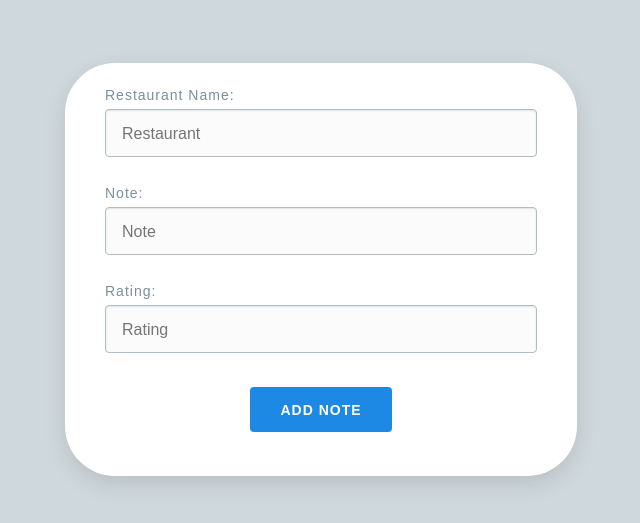
After one commit to omanduj/Dinner-Box, a Django app: page /user/create-notes in a window 1280 px wide. The commit adds this page. Shown: the top 523 px of the page, without its empty margins (319-959 px from the left). Run offline with Django 3.2, Linux system fonts and the light colour scheme; some web fonts are replaced.

Commit message:
Starts Adding note functionality

```diff
--- a/food_proj/food_app/food_app/urls.py
+++ b/food_proj/food_app/food_app/urls.py
@@ -18,7 +18,8 @@ from django.urls import path
 
 from get_food.views import display
 from users_token.views import index, token_login, public, auth
-from users.views import home, signup, login, signout
+from users.views import home, signup, login, signout, food_random_picker
+from notes.views import create_note
 
 urlpatterns = [
     path('admin/', admin.site.urls),
@@ -31,6 +32,11 @@ urlpatterns = [
     path('token/login/', token_login),                  #used to save user token info and display token - POST
 
     path('user/signup/', signup),
-    path('user/login/', login),
-    path('user/signout', signout)
+    path('user/signout', signout),
+    path('user/dashboard/', login),
+    path('user/notes', login),
+
+    path('user/create-notes', create_note),
+
+    path('user/foodpicker', food_random_picker)
 ]
--- a/food_proj/food_app/notes/views.py
+++ b/food_proj/food_app/notes/views.py
@@ -1,3 +1,14 @@
 from django.shortcuts import render
+from users.db_operations import add_note
+# Create your views here.
 
-# Create your views here.
+def create_note(request):
+    if request.method == "GET":
+        return render(request, 'create_note.html')
+    if request.method == "POST":
+        name = request.POST.get('restaurant')
+        note = request.POST.get('restaurant_note')
+        rating = request.POST.get('personal_rating')
+        email = request.session['user']['email']
+        add_note(email, name, note, rating)
+        return render(request, 'create_note.html')
--- a/food_proj/food_app/users/db_operations.py
+++ b/food_proj/food_app/users/db_operations.py
@@ -5,18 +5,28 @@ db = (
     client.users
 )
 
-def find_one_user(username):
-    if db.users.find_one({"email": username}):
+#--------------------------- Users ---------------------#
+
+def find_one_user(email):
+    if db.users.find_one({"email": email}):
         return True
     return False
 
-def insert_one_user(username):
-    if db.users.insert_one(username):
+def insert_one_user(email):
+    if db.users.insert_one(email):
         return True
     return False
 
-def get_one_user(username):
-    if db.users.find_one({"email": username}):
-        user = db.users.find_one({"email": username})
+def get_one_user(email):
+    if db.users.find_one({"email": email}):
+        user = db.users.find_one({"email": email})
         return user
     return False
+
+#--------------------------- Notes ---------------------#
+
+def add_note(email, name, note, rating):
+    #check if note with restaurant already exists, if it does  notify the user
+    if db.users.update({'email': email}, {'$set': {'Notes.{}'.format(name): {'note': note, 'rating': rating}}}):
+        return 'Note Added'
+    return 'Note Was Not Added'
--- /dev/null
+++ b/food_proj/food_app/users/templates/create_note.html
@@ -0,0 +1,24 @@
+{% extends 'base.html' %}
+
+{% block content %}
+    <!-- <div class='card_cover'> -->
+        <div class='card2'>
+            <form action='/user/create-notes' method='POST'>
+                {% csrf_token %}
+                <label for='restaurant'>Restaurant Name: </label>
+                <input type='restaurant' name='restaurant' placeholder='Restaurant' class='field' required>
+
+                <label for='restaurant_note'>Note: </label>
+                <input type='restaurant_note' name='restaurant_note' placeholder='Note' class='field' required>
+
+                <label for='personal_rating'>Rating: </label>
+                <input type='personal_rating' name='personal_rating' placeholder='Rating' class='field' required>
+
+                <input type='submit' value='Add Note' class='btn'>
+
+                <div class='center' id='token_value'>
+                </div>
+            </form>
+        </div>
+    <!-- </div> -->
+{% endblock %}
--- a/food_proj/food_app/users/templates/dashboard.html
+++ b/food_proj/food_app/users/templates/dashboard.html
@@ -16,8 +16,8 @@
             <form class="" action="/user/foodpicker" method="GET">
                 <input type='submit' value='Get Some Food!' class='btn'>
             </form>
-            <form class="" action="/user/notes" method="GET">
-                <input type='submit' value='View Notes' class='btn'>
+            <form class="" action="/user/create-notes" method="GET">
+                <input type='submit' value='Notes' class='btn'>
             </form>
         </div>
     </body>
```
